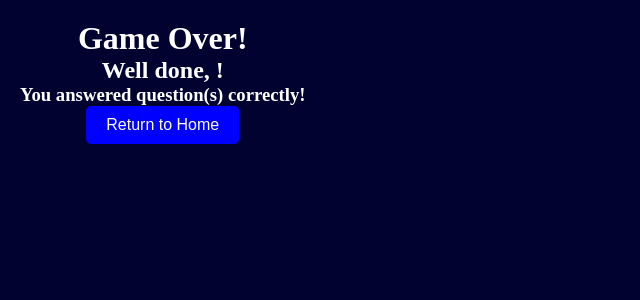
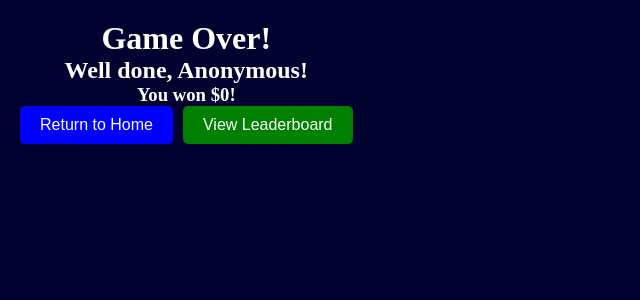
Before and after one commit to Krystal304/Capstone-Backend, a React (Vite) app: page /final in a window 1280 px wide. Shown: the top 300 px of the page, without its empty margins (0-640 px from the left). Built offline with nearby package versions, Linux system fonts and the light colour scheme.

Commit message:
updated leaderboard

```diff
--- a/src/pages/Final.jsx
+++ b/src/pages/Final.jsx
@@ -1,28 +1,59 @@
-import React from 'react';
-import { useLocation, useNavigate } from 'react-router-dom';
+import React, { useEffect } from "react";
+import { useLocation, useNavigate } from "react-router-dom";
+import { prizeMoney } from "../data/data";
 
 function Final() {
   const location = useLocation();
   const nav = useNavigate();
-  const { userName, correctAnswers } = location.state || {};
+  const { userName = "Anonymous", correctAnswers = 0 } = location.state || {};
+
+  const finalPrize = prizeMoney.find(
+    (item) => item.id === correctAnswers
+  )?.amount || "$0";
+
+  useEffect(() => {
+    try {
+      if (userName) {
+        const leaderboard = JSON.parse(localStorage.getItem("leaderboard")) || [];
+        leaderboard.push({ name: userName, score: finalPrize });
+        localStorage.setItem("leaderboard", JSON.stringify(leaderboard));
+      }
+    } catch (error) {
+      console.error("Error accessing localStorage:", error);
+    }
+  }, [userName, finalPrize]);
 
   return (
-    <div style={{ textAlign: 'center', padding: '20px' }}>
+    <div style={{ textAlign: "center", padding: "20px" }}>
       <h1>Game Over!</h1>
       <h2>Well done, {userName}!</h2>
-      <h3>You answered {correctAnswers} question(s) correctly!</h3>
+      <h3>You won {finalPrize}!</h3>
       <button
-        onClick={() => nav('/')}
+        onClick={() => nav("/")}
         style={{
-          padding: '10px 20px',
-          fontSize: '16px',
-          backgroundColor: 'blue',
-          color: 'white',
-          border: 'none',
-          borderRadius: '5px',
+          padding: "10px 20px",
+          fontSize: "16px",
+          backgroundColor: "blue",
+          color: "white",
+          border: "none",
+          borderRadius: "5px",
+          marginRight: "10px",
         }}
       >
         Return to Home
+      </button>
+      <button
+        onClick={() => nav("/leaderboard")}
+        style={{
+          padding: "10px 20px",
+          fontSize: "16px",
+          backgroundColor: "green",
+          color: "white",
+          border: "none",
+          borderRadius: "5px",
+        }}
+      >
+        View Leaderboard
       </button>
     </div>
   );
--- a/src/pages/Leaderboard.jsx
+++ b/src/pages/Leaderboard.jsx
@@ -1,9 +1,63 @@
-import React from 'react'
+import React, { useEffect, useState } from "react";
+import { useNavigate } from "react-router-dom";
 
 function Leaderboard() {
+  const [scores, setScores] = useState([]);
+  const nav = useNavigate();
+
+  useEffect(() => {
+    try {
+      const storedScores = JSON.parse(localStorage.getItem("leaderboard")) || [];
+      setScores(storedScores);
+    } catch (error) {
+      console.error("Error parsing leaderboard data:", error);
+      setScores([]); // Fallback to an empty array
+    }
+  }, []);
+
   return (
-    <div>Leaderboard</div>
-  )
+    <div style={{ textAlign: "center", padding: "20px" }}>
+      <h1>Leaderboard</h1>
+      {scores.length > 0 ? (
+        <table style={{ margin: "0 auto", border: "1px solid black", padding: "10px" }}>
+          <thead>
+            <tr>
+              <th style={{ padding: "10px" }}>Player</th>
+              <th style={{ padding: "10px" }}>Score</th>
+            </tr>
+          </thead>
+          <tbody>
+            {scores
+              .filter(entry => entry.name && entry.score !== undefined) // Validate data
+              .sort((a, b) => b.score - a.score) // Sort by highest score
+              .map((entry, index) => (
+                <tr key={index}>
+                  <td style={{ padding: "10px" }}>{entry.name}</td>
+                  <td style={{ padding: "10px" }}>{entry.score}</td>
+                </tr>
+              ))}
+          </tbody>
+        </table>
+      ) : (
+        <p>No scores yet! Be the first to play!</p>
+      )}
+      <button
+        onClick={() => nav("/")}
+        style={{
+          padding: "10px 20px",
+          fontSize: "16px",
+          backgroundColor: "blue",
+          color: "white",
+          border: "none",
+          borderRadius: "5px",
+          marginTop: "20px",
+          cursor: "pointer",
+        }}
+      >
+        Return to Home
+      </button>
+    </div>
+  );
 }
 
-export default Leaderboard
+export default Leaderboard;
--- a/src/pages/Trivia.jsx
+++ b/src/pages/Trivia.jsx
@@ -4,18 +4,20 @@ import Quiz from "../components/Quiz";
 import { data } from "../data/data";
 import Money from "../components/Money";
 import { useNavigate } from "react-router-dom";
+import { useLocation } from "react-router-dom";
 
 function Trivia({ userName }) {
   const [questionNumber, setQuestionNumber] = useState(1);
   const [timeOut, setTimeOut] = useState(false);
   const [correctAnswers, setCorrectAnswers] = useState(0);
+  const location = useLocation();
   const nav = useNavigate();
 
   const handleCorrectAnswer = () => {
     setCorrectAnswers((prev) => prev + 1);
   };
 
-  // Navigate to "final" page when timeOut is true
+
   useEffect(() => {
     if (timeOut) {
       nav("/final", { state: { userName, correctAnswers } });
```
